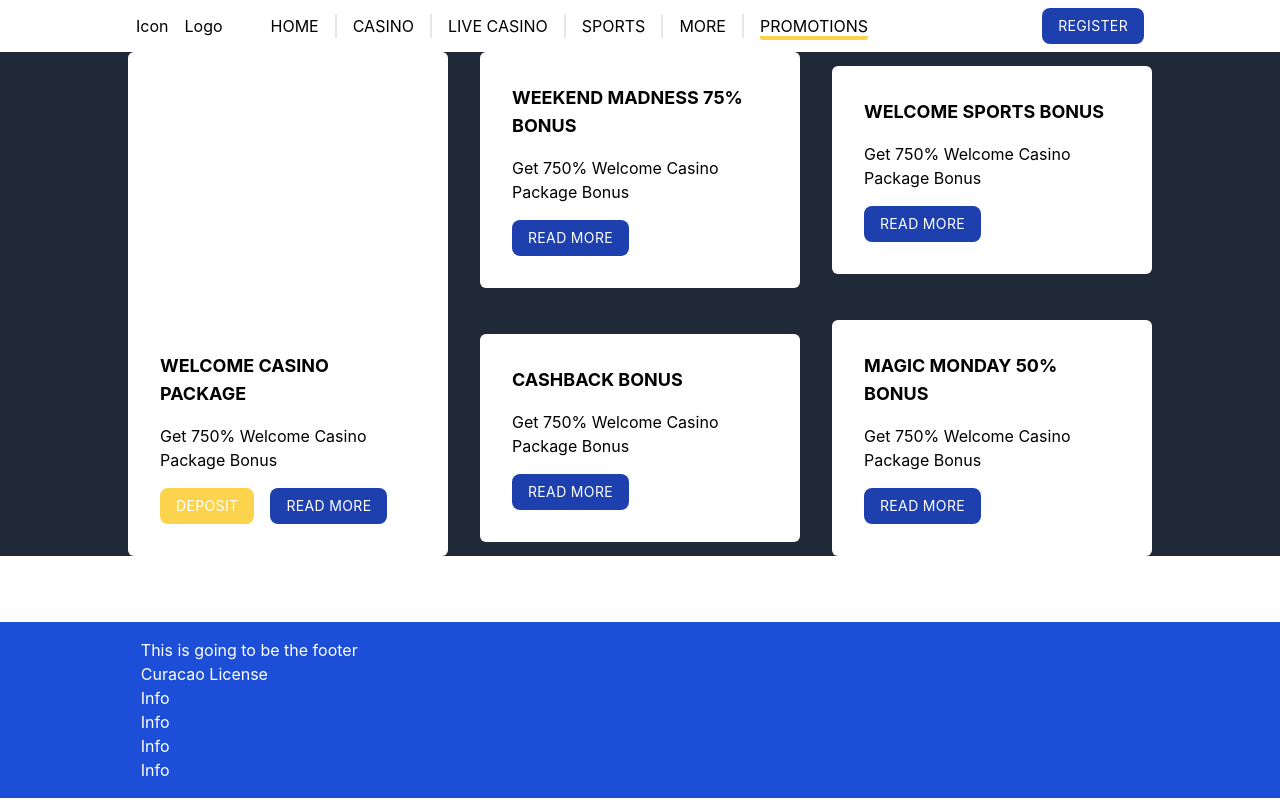
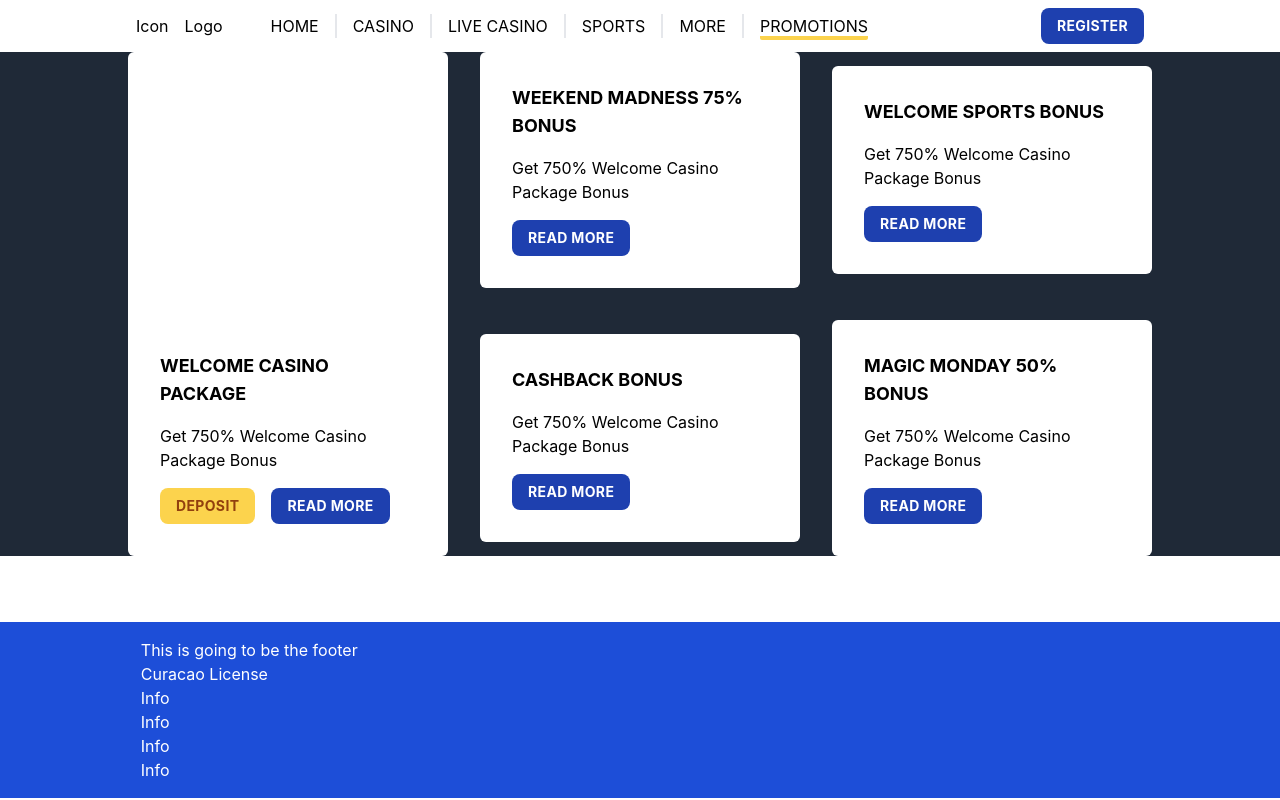
Before and after one commit to MenKNas/jupister-dummy-layout, a React (Create React App) app: page /promotions in a window 1280 px wide. Built offline with nearby package versions, Linux system fonts and the light colour scheme.

Commit message:
work on promotions

```diff
--- a/src/components/Button/index.js
+++ b/src/components/Button/index.js
@@ -4,8 +4,8 @@ export default function MainButton({ children, secondary = false }) {
   return (
     <button
       className={`${
-        secondary ? "bg-yellow-300" : "bg-blue-800"
-      } text-white py-2 px-4 rounded-lg outline-none uppercase text-sm tracking-wide truncate`}
+        secondary ? "bg-yellow-300 text-yellow-800" : "bg-blue-800 text-white"
+      }  font-bold py-2 px-4 rounded-lg outline-none uppercase text-sm tracking-wide truncate`}
     >
       {children}
     </button>
--- a/src/components/Views/Home/HomeGames.js
+++ b/src/components/Views/Home/HomeGames.js
@@ -13,6 +13,11 @@ function GamesGrid() {
       <Game gameTitle="Fairies" />
       <Game gameTitle="Jokers" />
       <Game gameTitle="Dwarfs" />
+      <Game gameTitle="Elves" />
+      <Game gameTitle="Elves" />
+      <Game gameTitle="Elves" />
+      <Game gameTitle="Elves" />
+      <Game gameTitle="Elves" />
       <Game gameTitle="Elves" />
     </div>
   );
--- a/src/components/Views/Home/LiveCasino.js
+++ b/src/components/Views/Home/LiveCasino.js
@@ -8,11 +8,12 @@ function GamesGrid() {
       className="grid grid-cols-2 gap-4 md:grid-cols-3 lg:grid-cols-4"
       data-component="GamesGrid"
     >
-      <Game gameTitle="Dragons" />
+      <Game gameTitle="Dragons" className="lg:row-span-2" />
       <Game gameTitle="Ninjas" />
       <Game gameTitle="Fairies" />
       <Game gameTitle="Jokers" />
       <Game gameTitle="Dwarfs" />
+      <Game gameTitle="Elves" />
       <Game gameTitle="Elves" />
     </div>
   );
--- a/src/components/Views/Promotions/PromotionCard.js
+++ b/src/components/Views/Promotions/PromotionCard.js
@@ -6,6 +6,7 @@ export default function PromotionCard({
   mainText,
   className,
   hasDeposit,
+  preview,
 }) {
   return (
     <div
@@ -15,7 +16,7 @@ export default function PromotionCard({
       <p> {mainText} </p>
       <div className="flex space-x-4">
         {hasDeposit && <MainButton secondary> Deposit </MainButton>}
-        <MainButton> Read more </MainButton>
+        {!preview && <MainButton> Read more </MainButton>}
       </div>
     </div>
   );
--- a/src/components/Views/Promotions/index.js
+++ b/src/components/Views/Promotions/index.js
@@ -5,10 +5,10 @@ export default function Promotions({ preview = false }) {
   return (
     <div className="bg-gray-800">
       {preview ? (
-        <div className="flex flex-col items-center space-y-6 py-3 lg:w-4/5 lg:mx-auto lg:flex-row lg:justify-evenly lg:space-y-0">
+        <div className="flex flex-col items-center space-y-6 py-3 space-x-6 lg:flex-row lg:justify-between lg:space-y-0">
           {/* Promotions will probably be two images in flex-col for mobile and flex-row for desktop */}
-          <div> Promotion 1 </div>
-          <div> Promotion 2 </div>
+          <PromotionCard preview={preview} className="w-1/2" />
+          <PromotionCard preview={preview} className="w-1/2" />
         </div>
       ) : (
         <div className="w-full grid grid-cols-1 md:grid-cols-2 lg:grid-cols-3 lg:flex-rows-2 items-center gap-8 lg:w-4/5 lg:mx-auto h-full">
```
